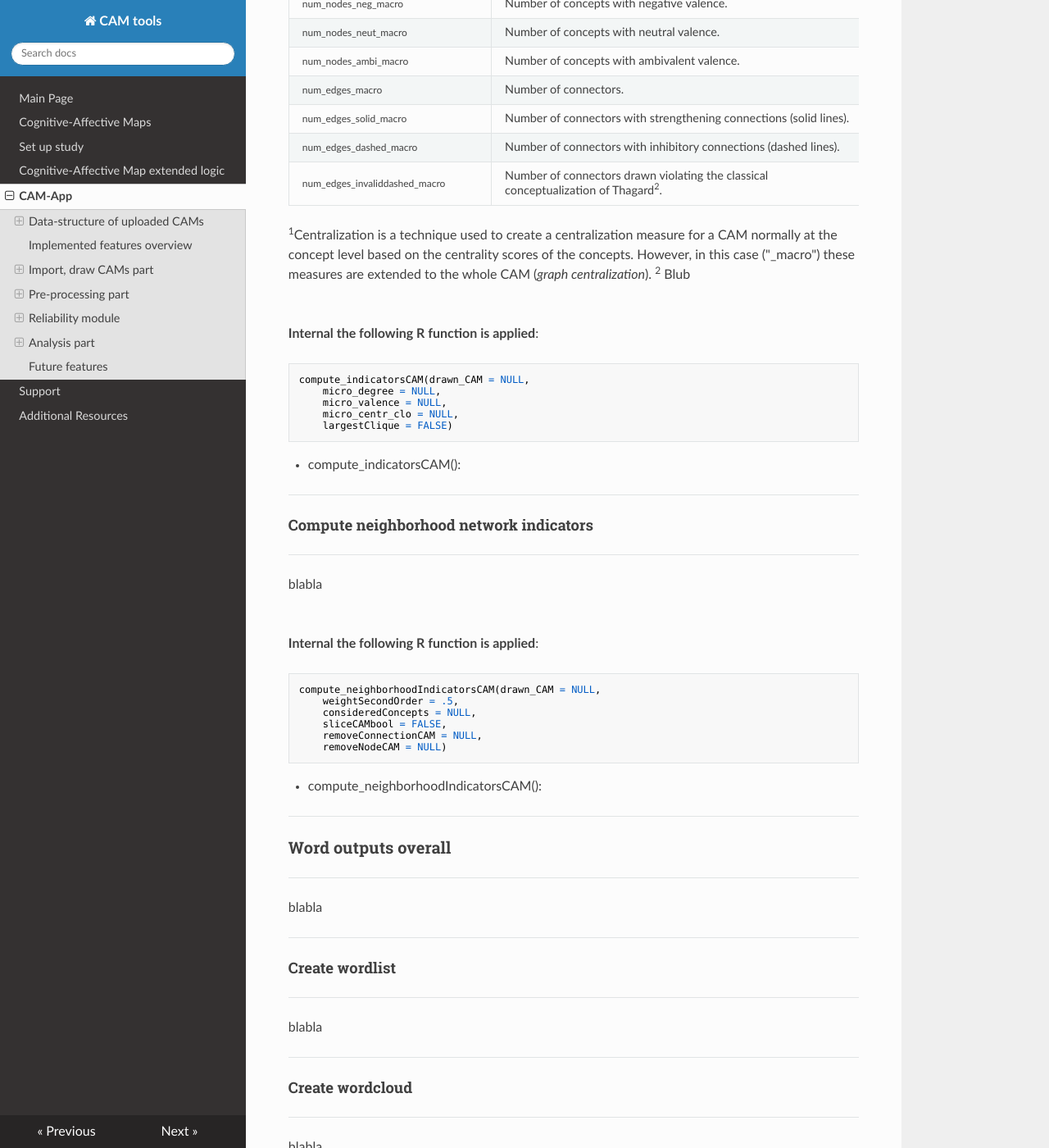
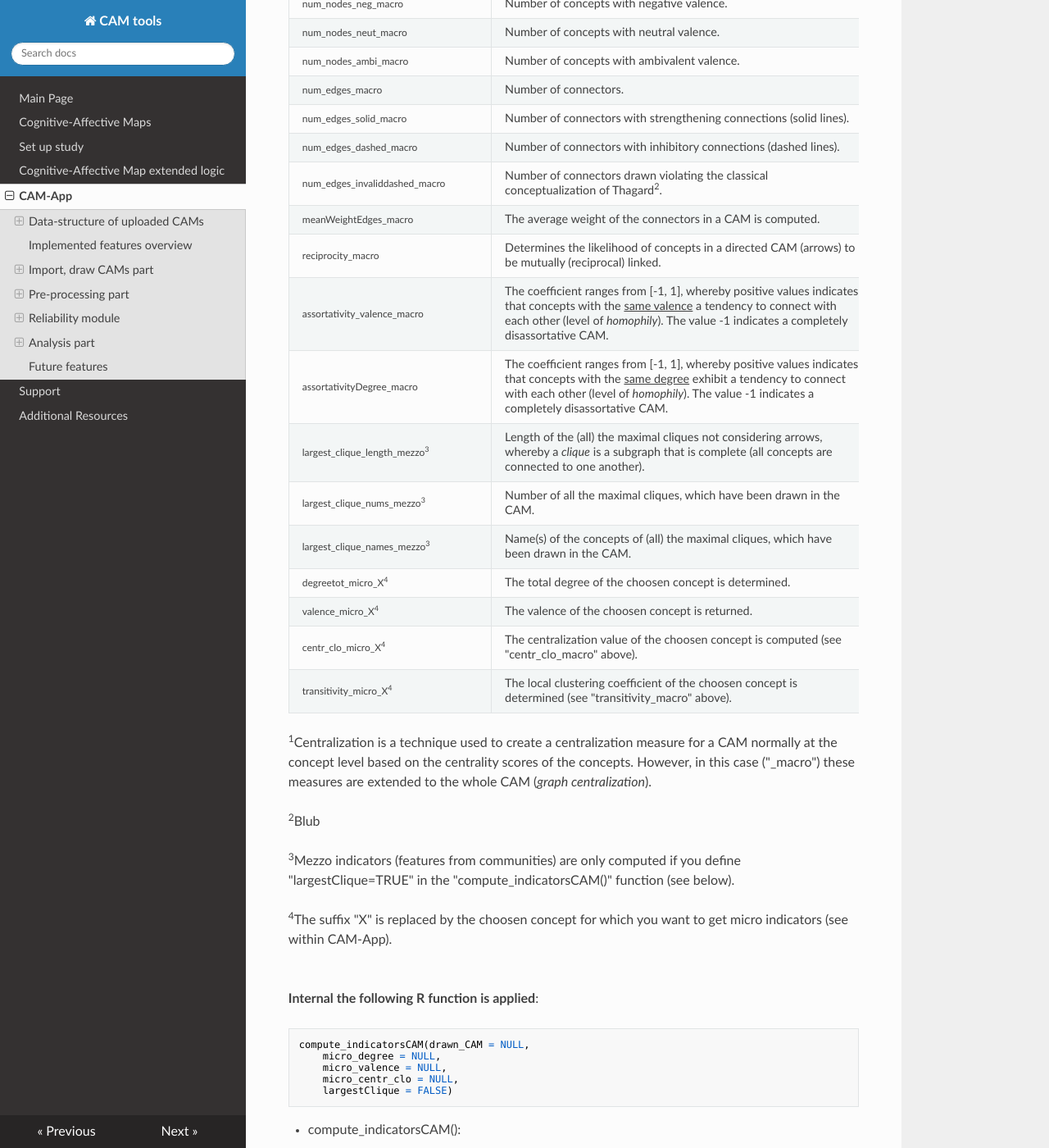
Before and after one commit to FennStatistics/CAMtools_documentation, an MkDocs documentation site: the page built from docs/CAM-App.md, in a window 1280 px wide and 1400 px high, scrolled down 11186 px. Shown: the whole window at 82% size. Built offline with MkDocs 1.6.1, drawn with Linux system fonts in a browser that asks for light colours; nearby versions of some CDN libraries.

Commit message:
local clustering coefficient

```diff
--- a/docs/CAM-App.md
+++ b/docs/CAM-App.md
@@ -446,11 +446,26 @@ blabla
 | <span style="font-size: 12px;">num_edges_solid_macro</span>    | Number of connectors with strengthening connections (solid lines). |
 | <span style="font-size: 12px;">num_edges_dashed_macro</span>    | Number of connectors with inhibitory connections (dashed lines). |
 | <span style="font-size: 12px;">num_edges_invaliddashed_macro</span>    | Number of connectors drawn violating the classical <br> conceptualization of Thagard<sup>2</sup>. |
+| <span style="font-size: 12px;">meanWeightEdges_macro</span>    | The average weight of the connectors in a CAM is computed. |
+| <span style="font-size: 12px;">reciprocity_macro</span>    | Determines the likelihood of concepts in a directed CAM (arrows) to <br> be mutually (reciprocal) linked. |
+| <span style="font-size: 12px;">assortativity_valence_macro</span>    | The coefficient ranges from [-1, 1], whereby positive values indicates <br> that concepts with the <u>same valence</u> a tendency to connect with <br> each other (level of *homophily*). The value -1 indicates a completely <br> disassortative CAM. |
+| <span style="font-size: 12px;">assortativityDegree_macro</span>    | The coefficient ranges from [-1, 1], whereby positive values indicates <br>  that concepts with the <u>same degree</u> exhibit a tendency to connect <br> with each other (level of *homophily*). The value -1 indicates a <br>  completely disassortative CAM. |
+| <span style="font-size: 12px;">largest_clique_length_mezzo<sup>3</sup></span>    | Length of the (all) the maximal cliques not considering arrows, <br> whereby a *clique* is a subgraph that is complete (all concepts are <br> connected to one another). |
+| <span style="font-size: 12px;">largest_clique_nums_mezzo<sup>3</sup></span>    | Number of all the maximal cliques, which have been drawn in the <br> CAM. |
+| <span style="font-size: 12px;">largest_clique_names_mezzo<sup>3</sup></span>    | Name(s) of the concepts of (all) the maximal cliques, which have <br> been drawn in the CAM. |
+| <span style="font-size: 12px;">degreetot_micro_X<sup>4</sup></span>    | The total degree of the choosen concept is determined. |
+| <span style="font-size: 12px;">valence_micro_X<sup>4</sup></span>    | The valence of the choosen concept is returned. |
+| <span style="font-size: 12px;">centr_clo_micro_X<sup>4</sup></span>    | The centralization value of the choosen concept is computed (see <br> "centr_clo_macro" above). |
+| <span style="font-size: 12px;">transitivity_micro_X<sup>4</sup></span>    | The local clustering coefficient of the choosen concept is <br> determined (see "transitivity_macro" above). |
+
 
 <sup>1</sup>Centralization is a technique used to create a centralization measure for a CAM normally at the concept level based on the centrality scores of the concepts. However, in this case ("_macro") these measures are extended to the whole CAM (*graph centralization*).
-<sup>2</sup> Blub
 
+<sup>2</sup>Blub
 
+<sup>3</sup>Mezzo indicators (features from communities) are only computed if you define "largestClique=TRUE" in the "compute_indicatorsCAM()" function (see below).
+
+<sup>4</sup>The suffix "X" is replaced by the choosen concept for which you want to get micro indicators (see within CAM-App).
 
 <br>
 **Internal the following R function is applied**:
```
